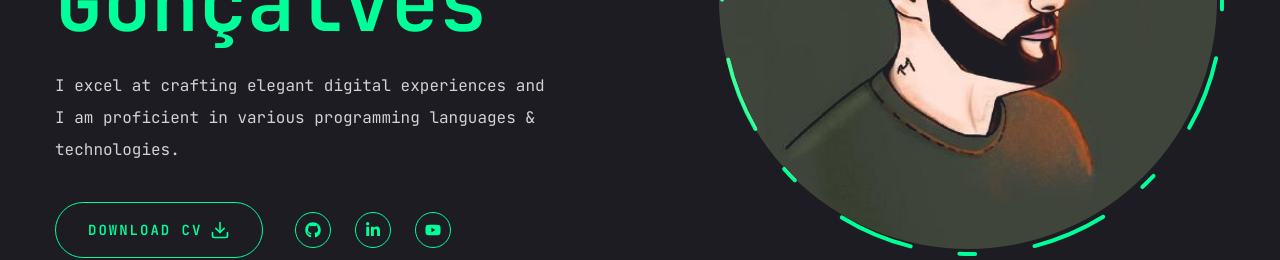
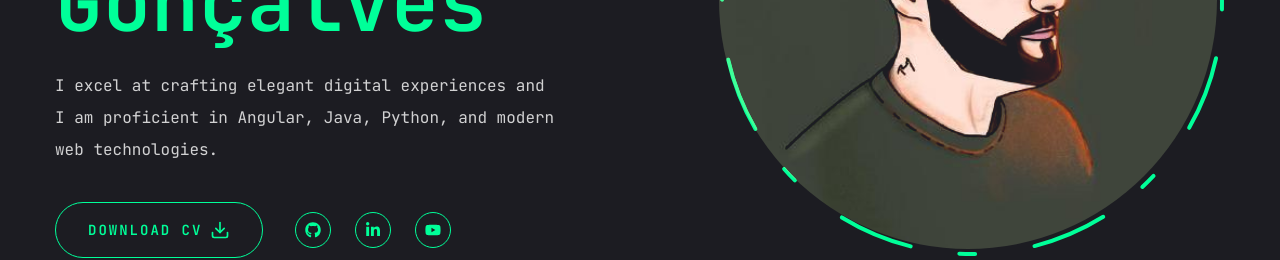
Before and after one commit to Goncalves95/my_portfolio, a Next.js app: page / in a window 1280 px wide. Shown: the part 422-682 px from the top of the page. Built offline with nearby package versions, Linux system fonts and the light colour scheme; no server answers.

Commit message:
Adjust better main info

```diff
--- a/app/page.jsx
+++ b/app/page.jsx
@@ -20,8 +20,7 @@ const Home = () => {
               Hello I'm <br /> <span className="text-accent">Fernando Gonçalves</span>
             </h1>
             <p className="max-w-[500px] mb-9 text-white/80">
-              I excel at crafting elegant digital experiences and I am
-              proficient in various programming languages & technologies.
+              I excel at crafting elegant digital experiences and I am proficient in Angular, Java, Python, and modern web technologies.
             </p>
             {/* btn and socials */}
             <div className="flex flex-col xl:flex-row items-center gap-8">
--- a/app/resume/page.jsx
+++ b/app/resume/page.jsx
@@ -25,7 +25,7 @@ import {
 
 import { TbBrandVscode, TbFileTypeSql, TbBrandDocker } from "react-icons/tb";
 
-import { SiTailwindcss, SiScikitlearn, SiMacos, SiNextdotjs, SiHeroku, SiPandas, SiNumpy, SiAdobe, SiDjango, SiTypescript, SiMysql, SiAzure, } from "react-icons/si";
+import { SiTailwindcss, SiScikitlearn, SiMacos, SiNextdotjs, SiHeroku, SiPandas, SiNumpy, SiAdobe, SiDjango, SiTypescript, SiMysql, } from "react-icons/si";
 
 // about data
 const about = {
@@ -165,7 +165,7 @@ const skills = {
       name: "Liquibase",
     },
     {
-      icon: <SiAzure />,
+      icon: <FaAws />,
       name: "Azure",
     },
     {
```
